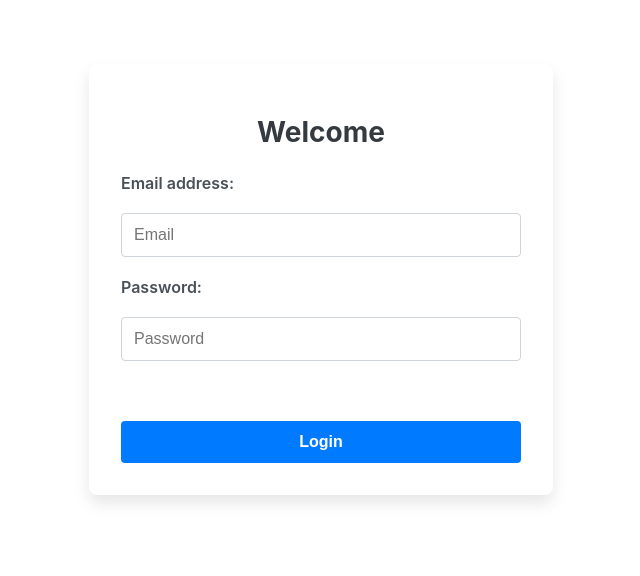
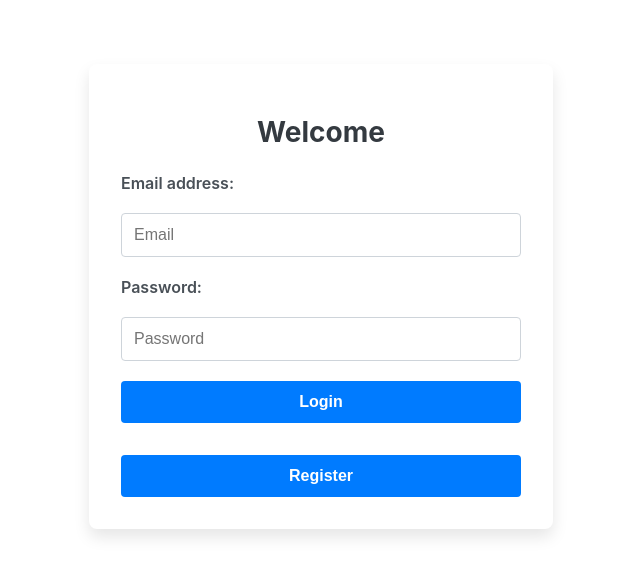
Before and after one commit to pamerq/zenith, a React (Create React App) app: page /login in a window 1280 px wide. Shown: the top 576 px of the page, without its empty margins (319-959 px from the left). Built offline with nearby package versions, Linux system fonts and the light colour scheme.

Commit message:
Register Complete

```diff
--- a/src/components/Login.tsx
+++ b/src/components/Login.tsx
@@ -28,6 +28,10 @@ const Login: React.FC = () => {
     }
   };
 
+  const handleRedirectToRegister = () => {
+    navigate('/register'); // Redirige a la página de registro
+  };
+
   return (
     <div className={styles.loginContainer}>
       <h1 className={styles.loginTitle}>Welcome</h1>
@@ -42,9 +46,10 @@ const Login: React.FC = () => {
         </label>
         <input type="password" placeholder="Password" value={password}
         	onChange={(e) => setPassword(e.target.value)} required />
-      	<br></br>
-        <button type="submit">Login</button>
+
+        <button type="submit" className={styles.button}>Login</button>
       </form>
+      <button className={styles.button} onClick={handleRedirectToRegister} >Register</button>
       {error && <div className={styles.errorMessage}>Error: {error}</div>}
     </div>
   );
--- a/src/components/Navigation.tsx
+++ b/src/components/Navigation.tsx
@@ -5,7 +5,7 @@ import styles from '../styles/Navigation.module.scss';
 const Navigation: React.FC = () => {
   const location = useLocation();
   const navigate = useNavigate();
-  const hideMenuRoutes = ['/login'];
+  const hideMenuRoutes = ['/login','/register'];
 
    // Función para cerrar sesión
   const handleSignOut = () => {
--- a/src/components/Profile.tsx
+++ b/src/components/Profile.tsx
@@ -5,9 +5,10 @@ import profilePic from '../assets/images/profile-pic.jpg';
 
 const Profile: React.FC = () => {
   //const [userData, setUserData] = useState(null);
-  const [userData, setUserData] = useState<{ name: string; lastname: string; username: string; email: string } | null>(null);
+  const [userData, setUserData] = useState<{ name: string; lastname: string; username: string; email: string; phone: string; } | null>(null);
+  const [error, setError] = useState<string | null>(null);
 
-   useEffect(() => {
+  useEffect(() => {
     const token = localStorage.getItem('token'); // Obtener el token desde el almacenamiento local
     if (token) {
       axios
@@ -38,10 +39,11 @@ const Profile: React.FC = () => {
 
       {userData ? (
           <div className={styles.profileInfo}>
-            <p><strong>Nombre Completo:</strong> {userData?.username || 'N/A'}</p>
+            <p><strong>Nombre:</strong> {userData.name || 'N/A'}</p>
+            <p><strong>Apellido:</strong> {userData.lastname || 'N/A'}</p>
             <p><strong>Nick:</strong> {userData?.username || 'N/A'}</p>
             <p><strong>Email:</strong> {userData?.email || 'N/A'}</p>
-            <p><strong>Teléfono:</strong> 981723090</p>
+            <p><strong>Teléfono:</strong> {userData?.phone || 'N/A'}</p>
           </div>
       ) : (
         <p>Cargando datos...</p>
--- a/src/components/Register.tsx
+++ b/src/components/Register.tsx
@@ -60,6 +60,10 @@ const handleRegister = async (e: FormEvent) => {
     }
 };
 
+const handleRedirectToLogin = () => {
+    navigate('/login'); // Redirige a la página de registro
+  };
+
 return (
 	<div className={styles.registerContainer}>
 	<h1 className={styles.registerTitle}>Create an Account</h1>
@@ -84,7 +88,7 @@ return (
 
         <button type="submit"  disabled={isSubmitting}>Register</button>
 	</form>
-
+	<button className={styles.button} onClick={handleRedirectToLogin} >Login</button>
 	{error && <div className={styles.errorMessage}>Error: {error}</div>}
     {success && <div className={styles.successMessage}>{success}</div>}
 
--- a/src/styles/Login.module.scss
+++ b/src/styles/Login.module.scss
@@ -53,6 +53,13 @@ $error-color: #dc3545;
   }
 
   button {
+
+    margin-bottom: 2rem; // Espacio entre los botones dentro del formulario
+  }
+}
+
+button {
+    width: 100%;
     padding: 0.75rem;
     background-color: $primary-color;
     color: #ffffff;
@@ -68,7 +75,7 @@ $error-color: #dc3545;
       transform: scale(1.02);
     }
   }
-}
+
 
 // Error message
 .errorMessage {
--- a/src/styles/Register.module.scss
+++ b/src/styles/Register.module.scss
@@ -52,6 +52,13 @@ $error-color: #dc3545;
   }
 
   button {
+
+    margin-bottom: 2rem; // Espacio entre los botones dentro del formulario
+  }
+
+}
+
+button {
     padding: 0.75rem;
     background-color: $primary-color;
     color: #ffffff;
@@ -67,4 +74,3 @@ $error-color: #dc3545;
       transform: scale(1.02);
     }
   }
-}
```
